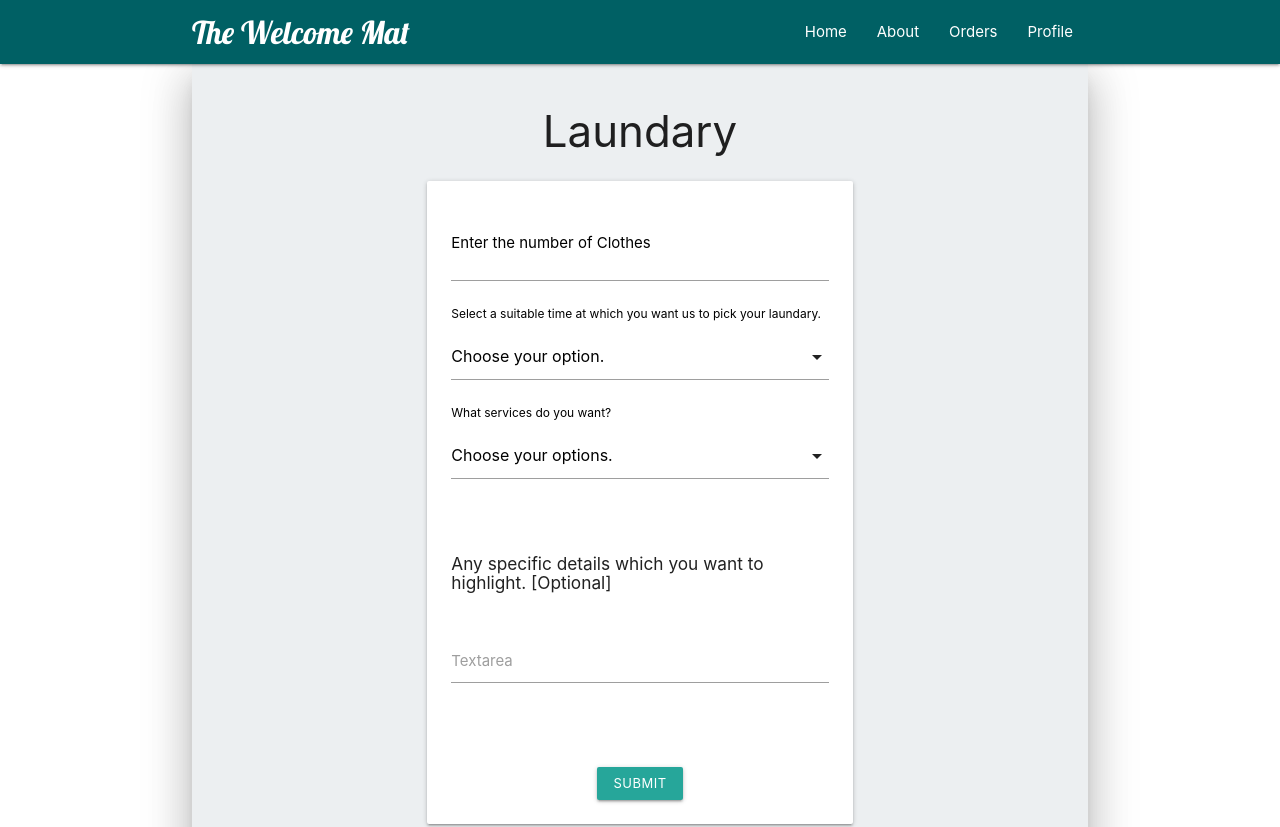
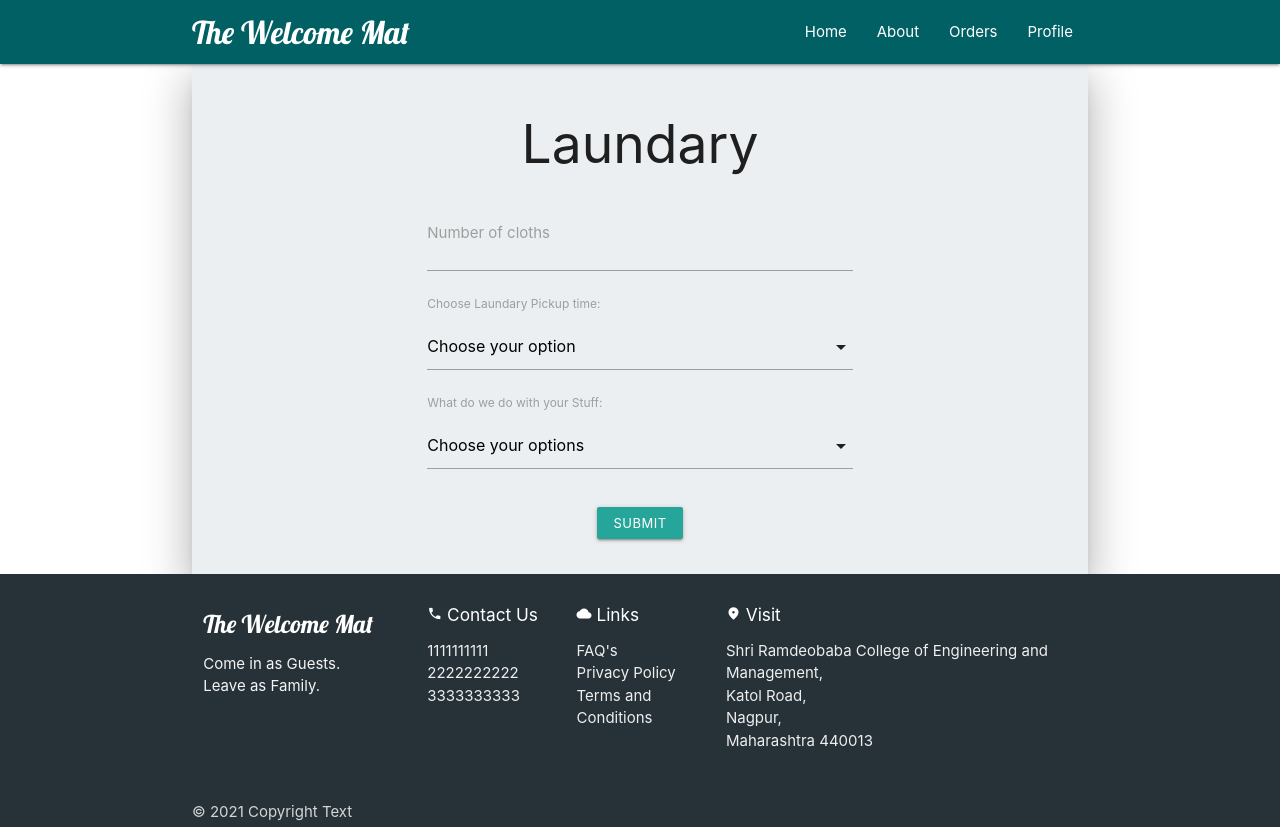
Before and after one commit to paritoshdandekar/the-welcome-mat, a React (Create React App) app: page /laundary in a window 1280 px wide. Shown: the top 827 px of the page. Built offline with nearby package versions, Linux system fonts and the light colour scheme.

Commit message:
Added laundary.model.js

```diff
--- a/src/components/Laundary.js
+++ b/src/components/Laundary.js
@@ -2,72 +2,93 @@ import React, { Component } from 'react'
 import M from 'materialize-css';
 
 class Laundary extends Component {
+
+    constructor(props) {
+        super(props);
+
+        this.state = {
+            userId: null,
+            status: null,
+            laundaryclothCount: 0,
+            laundarySlot: null,
+            laundaryTask: [ ]
+        }
+    }
+
     componentDidMount() {
         var elems = document.querySelectorAll('select');
         M.FormSelect.init(elems, {});
     }
-    onAlert() {
-        alert("yay! Slot Booked!")
+
+    changeHandler = e => {
+        this.setState({ [e.target.name]: e.target.value })
+    }
+
+    multipleChoiceChangeHandler = e => {
+        this.setState({
+            laundaryTask: Array.from(e.target.selectedOptions, (item) => item.value)
+        })
+    }
+
+
+    submitHandler = e => {
+
+        alert("Yay!! Slot booked for " + `${this.state.laundaryclothCount}` + " clothes for time " + `${this.state.laundarySlot}` + " for " + `${this.state.laundaryTask}`)
+
+        this.setState = {
+            userId: null,
+            status: null,
+            laundaryclothCount: 0,
+            laundarySlot: null,
+            laundaryTask: [ ]
+        }
     }
 
     render() {
+
         return (
             <div className="container section z-depth-5 blue-grey lighten-5" >
-                <h3 className="center-align">Laundary</h3>
+                <h2 className="center-align">Laundary</h2>
                 <div className=" row">
                     <div className="col s12 m10 l6 push-l3 push-m1">
-                        <form action="#">
-                        <div class="valign-wrapper" class="card-panel " >
-                            {/* no. of clothes */}
+                        <form onSubmit={this.submitHandler} action="#" >
+                            {/* no. of cloths */}
 
                             <div className="input-field section">
-                                <input id="clotheCount" min="0" type="number" className="validate"></input>
-                                <label for="clotheCount" class="black-text">Enter the number of Clothes</label>
+                                <input id="clothCount" type="number" value={this.laundaryclothCount} name='laundaryclothCount' onChange={this.changeHandler} className="validate"></input>
+                                <label for="clothCount">Number of cloths</label>
                             </div>
 
                             {/* choose  */}
                             <div className="input-field section">
-                                <select className="validate">
-                                    <option class="grey-text text-lighten-3" value="" disabled selected >Choose your option.</option>
-                                    <option value="1">08AM to 09AM</option>
-                                    <option value="2">09AM to 10AM</option>
-                                    <option value="3">10AM to 11AM</option>
-                                    <option value="4">11AM to 12PM</option>
-                                    <option value="5">12PM to 1PM</option>
-                                    <option value="6">2PM to 3PM</option>
-                                    <option value="7">5PM to 6PM</option>
+                                <select value={this.laundarySlot} name='laundarySlot' onChange={this.changeHandler} className="validate">
+                                    <option value="" disabled selected >Choose your option</option>
+                                    <option value="08AM to 09AM">08AM to 09AM</option>
+                                    <option value="09AM to 10AM">09AM to 10AM</option>
+                                    <option value="10AM to 11AM">10AM to 11AM</option>
+                                    <option value="11AM to 12PM">11AM to 12PM</option>
+                                    <option value="12PM to 1PM">12PM to 1PM</option>
+                                    <option value="2PM to 3PM">2PM to 3PM</option>
+                                    <option value="5PM to 6PM">5PM to 6PM</option>
                                 </select>
-                                <label for="Pickuptime" class="black-text">Select a suitable time at which you want us to pick your laundary.</label>
+                                <label for="Pickuptime" >Choose Laundary Pickup time:</label>
                             </div>
 
                             {/* what to do */}
                             <div className="input-field section">
-                                <select multiple className="validate">
-                                    <option value="" disabled class="grey-text text-lighten-3">Choose your options.</option>
-                                    <option value="1">Wash</option>
-                                    <option value="2">Iron</option>
-                                    <option value="3">Dry Clean</option>
-                                    <option value="4">Fold clothes</option>
+                                <select multiple value={this.laundaryTask} name='laundaryTask' onChange={this.multipleChoiceChangeHandler} className="validate">
+                                    <option value="" disabled>Choose your options</option>
+                                    <option value="Wash">Wash</option>
+                                    <option value="Iron">Iron</option>
+                                    <option value="DryClean">Dry Clean</option>
                                 </select>
-                                <label class="black-text">What services do you want?</label>
+                                <label>What do we do with your Stuff:</label>
                             </div>
-                            <br></br>
-                            <p><h6>Any specific details which you want to highlight. [Optional]</h6></p>
-                        <div className="row section">
-                            <form className="col s12 l12">
-                                <div className="row">
-                                    <div className="input-field col s12">
-                                        <textarea id="textarea1" class="materialize-textarea"></textarea>
-                                        <label for="textarea1">Textarea</label>
-                                    </div>
-                                </div>
-                            </form>
-                        </div>
+
                             {/* submit */}
                             <div className="center">
-                            <button onClick={this.onAlert} className="btn-small">Submit</button>
+                                <button className="btn-small">Submit</button>
                             </div>
-                        </div>
                         </form>
                     </div>
                 </div>
```
Also changed, not shown: 1 other file (tests, documents, lock files or other folders).
